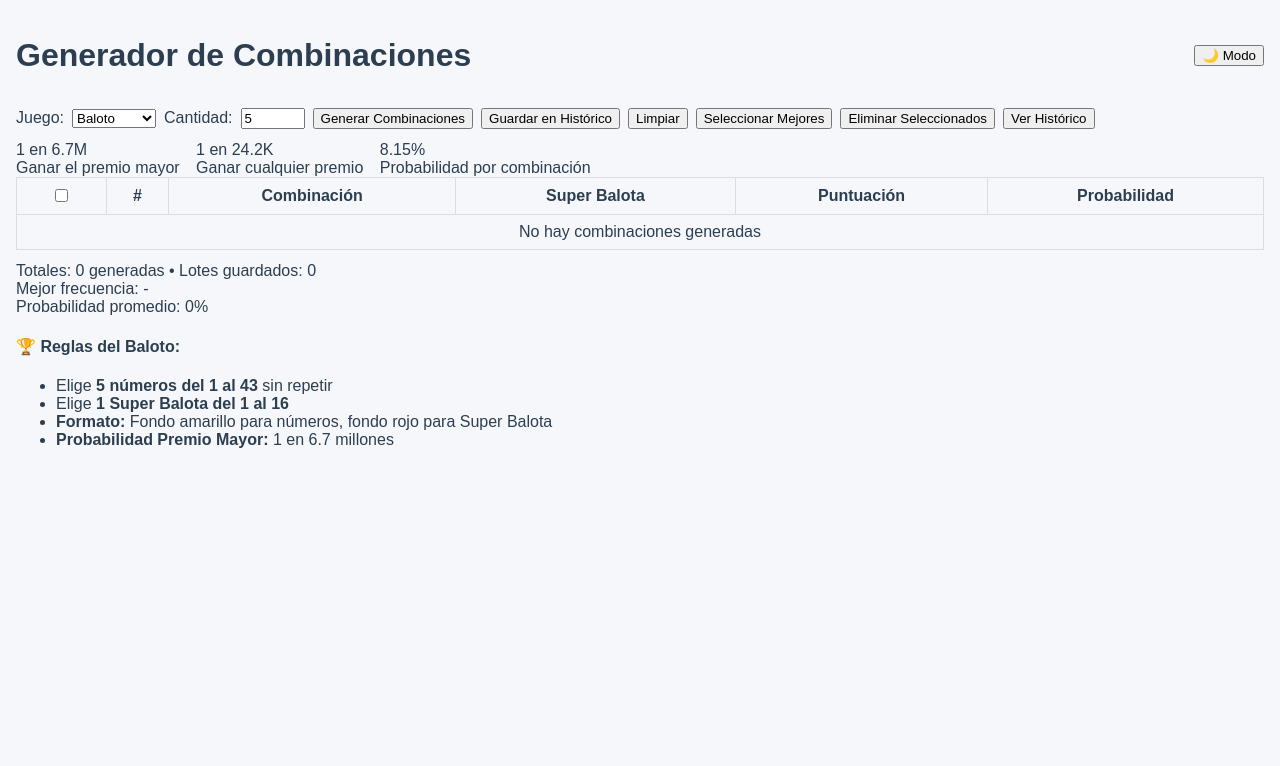
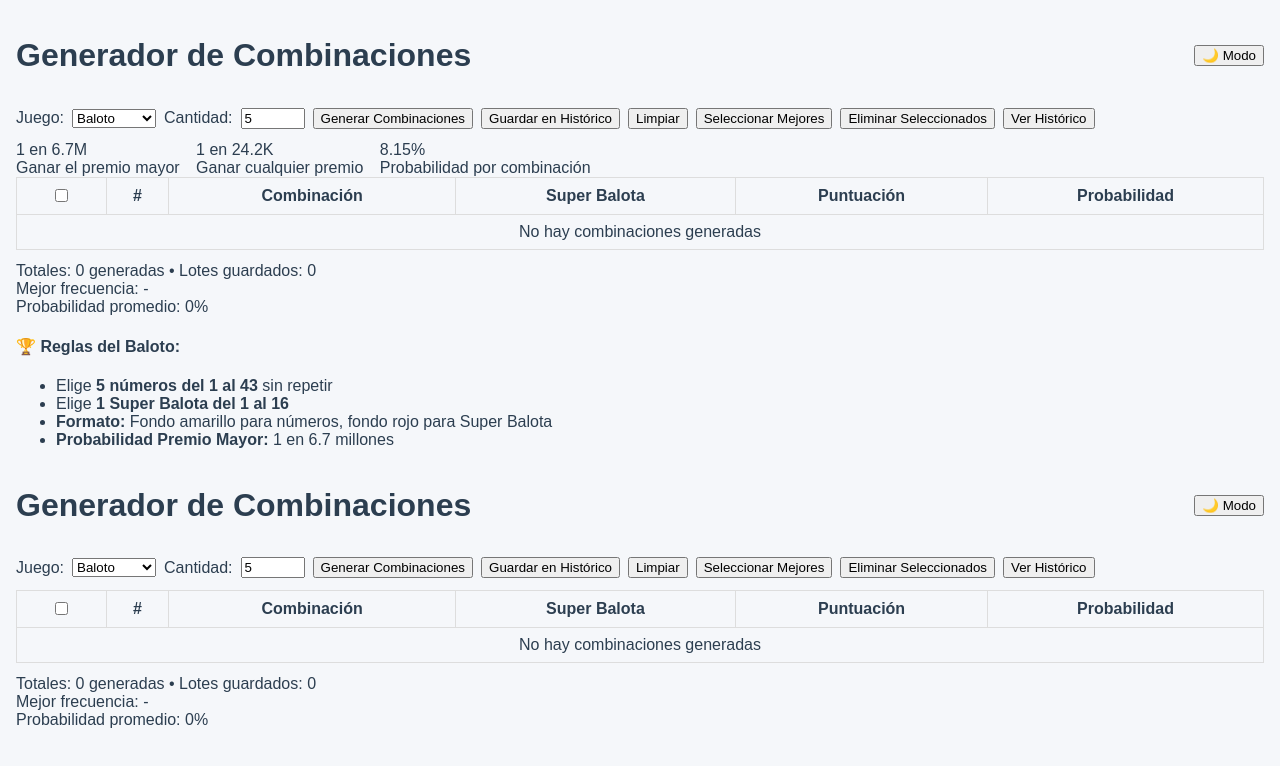
Before and after one commit to EdwingAlarcon/BalotoMiLotoColorLoto, a plain HTML site: page generador-combinaciones.html in a window 1280 px wide. Drawn offline with Linux system fonts and the light colour scheme.

Commit message:
fix(html): restore cleaned HTML without code fences and add number styles

```diff
--- a/generador-combinaciones.html
+++ b/generador-combinaciones.html
@@ -1,3 +1,119 @@
+<!DOCTYPE html>
+<html lang="es">
+<head>
+    <meta charset="UTF-8">
+    <meta name="viewport" content="width=device-width, initial-scale=1.0">
+    <title>Generador de Combinaciones - Sistema Avanzado</title>
+    <style>
+        :root {
+            --primary-color: #2c3e50;
+            --secondary-color: #3498db;
+            --success-color: #2ecc71;
+            --warning-color: #f39c12;
+            --danger-color: #e74c3c;
+            --baloto-yellow: #FFD700;
+            --baloto-red: #DC143C;
+            --mi-loto-azul: #87CEEB;
+            --bg-color: #f5f7fa;
+        }
+        body { font-family: Arial, Helvetica, sans-serif; background: var(--bg-color); color: var(--primary-color); margin: 0; padding: 16px; }
+        header { display:flex; justify-content:space-between; align-items:center; }
+        .controls { display:flex; gap:8px; align-items:center; margin:12px 0; }
+        .notification { padding:8px 12px; border-radius:6px; display:inline-block; }
+        .hidden { display:none; }
+        table { width:100%; border-collapse:collapse; }
+        th, td { border:1px solid #ddd; padding:8px; text-align:center; }
+        .selected { background:#f0f8ff; }
+        .probability-item { display:inline-block; margin-right:12px; }
+        .baloto-number { display:inline-block; background: var(--baloto-yellow); padding:4px 8px; margin:2px; border-radius:4px; }
+        .mi-loto-number { display:inline-block; background: var(--mi-loto-azul); color:#fff; padding:4px 8px; margin:2px; border-radius:4px; }
+        .color-loto-cell { display:inline-block; padding:4px 8px; margin:2px; border-radius:4px; color:#fff; }
+        .color-amarillo { background:#FFD700; color:#000; }
+        .color-azul { background:#3498db; }
+        .color-rojo { background:#e74c3c; }
+        .color-verde { background:#2ecc71; }
+        .color-blanco { background:#bdc3c7; color:#000; }
+        .color-negro { background:#34495e; }
+    </style>
+</head>
+
+<body>
+    <header>
+        <h1>Generador de Combinaciones</h1>
+        <div>
+            <button id="themeToggle"><span id="themeIcon">🌙</span> Modo</button>
+        </div>
+    </header>
+
+    <section class="controls">
+        <label for="juego">Juego:</label>
+        <select id="juego">
+            <option value="baloto">Baloto</option>
+            <option value="mi-loto">Mi Loto</option>
+            <option value="color-loto">Color Loto</option>
+        </select>
+
+        <label for="combinaciones">Cantidad:</label>
+        <input id="combinaciones" type="number" min="1" max="200" value="5" />
+
+        <button id="generar">Generar Combinaciones</button>
+        <button id="guardar">Guardar en Histórico</button>
+        <button id="limpiar">Limpiar</button>
+        <button id="seleccionar-mejores">Seleccionar Mejores</button>
+        <button id="eliminar-seleccionados">Eliminar Seleccionados</button>
+        <button id="ver-historial">Ver Histórico</button>
+    </section>
+
+    <section id="probabilityPanel">
+        <div id="probabilityContent"></div>
+    </section>
+
+    <section>
+        <table id="tabla-resultados">
+            <thead>
+                <tr>
+                    <th><input id="seleccionar-todas" type="checkbox" /></th>
+                    <th>#</th>
+                    <th>Combinación</th>
+                    <th class="baloto-only">Super Balota</th>
+                    <th class="color-loto-only">Color Loto</th>
+                    <th>Puntuación</th>
+                    <th>Probabilidad</th>
+                </tr>
+            </thead>
+            <tbody id="cuerpo-tabla">
+                <tr><td colspan="7">No hay combinaciones generadas</td></tr>
+            </tbody>
+        </table>
+    </section>
+
+    <aside style="margin-top:12px;">
+        <div>Totales: <span id="total-combinaciones">0</span> generadas • Lotes guardados: <span id="total-lotes">0</span></div>
+        <div>Mejor frecuencia: <span id="mejor-frecuencia">-</span></div>
+        <div>Probabilidad promedio: <span id="probabilidad-promedio">0%</span></div>
+    </aside>
+
+    <div id="notification" class="hidden"></div>
+
+    <section id="seccion-historico" class="hidden">
+        <div style="display:flex; justify-content:space-between; align-items:center;">
+            <h2>Histórico</h2>
+            <div>
+                <button id="export-historico">📤 Exportar JSON</button>
+                <button id="import-historico">📥 Importar JSON</button>
+                <input id="import-file" type="file" accept="application/json" class="hidden" />
+                <button id="limpiar-historico">Limpiar Histórico</button>
+                <button id="cerrar-historico">Cerrar</button>
+            </div>
+        </div>
+        <div id="contenido-historico"></div>
+    </section>
+
+    <div id="reglas-juego"></div>
+
+    <script src="app.js"></script>
+</body>
+</html>
 <!DOCTYPE html>
 <html lang="es">
 <head>
```
